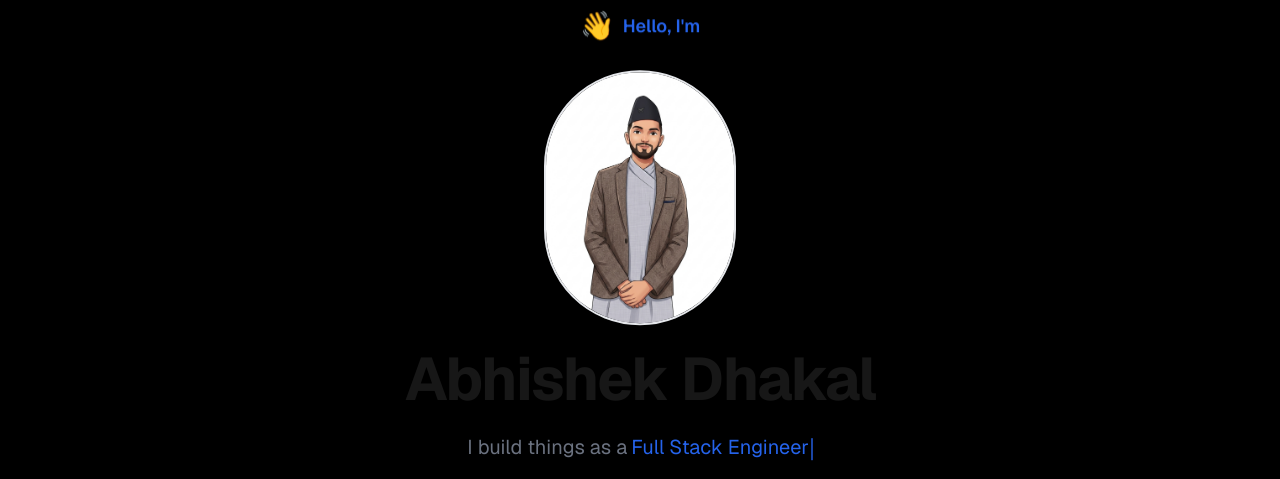
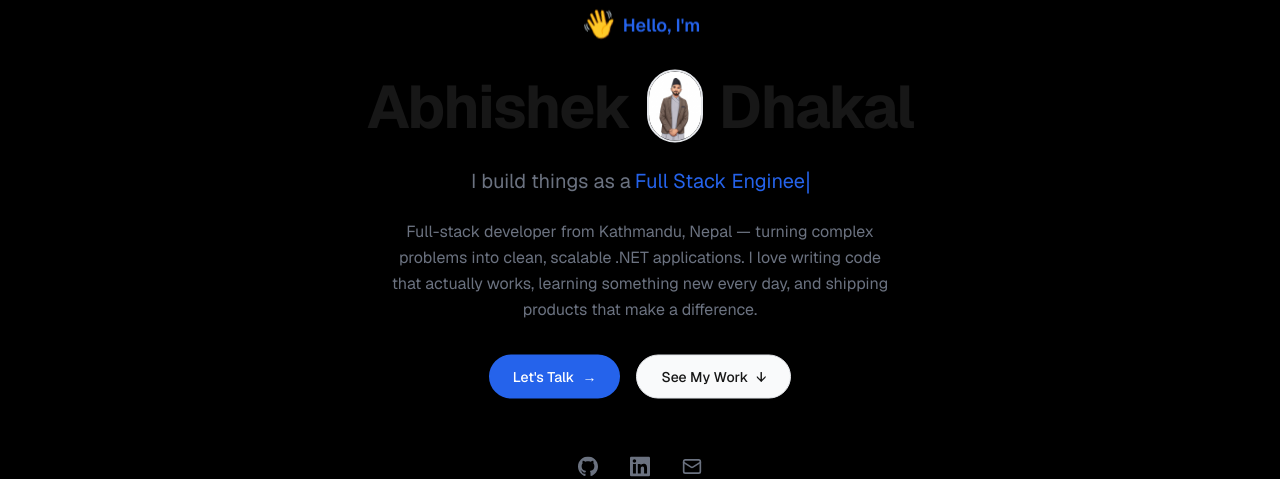
Before and after one commit to GGAbhishekDhakal/MyPortfolio, a Next.js app: page / in a window 1280 px wide. Shown: the part 134-613 px from the top of the page. Built offline with nearby package versions, Linux system fonts and the light colour scheme.

Commit message:
feat: inline profile photo between first and last name

```diff
--- a/app/components/Hero.tsx
+++ b/app/components/Hero.tsx
@@ -24,17 +24,17 @@ export default function Hero() {
 
         <Greeting />
 
+        <h1 className="flex items-center gap-4 text-4xl font-bold tracking-tight text-foreground sm:text-5xl lg:text-6xl">
+          <span>Abhishek</span>
           <Image
             src="/profile.png"
             alt="Abhishek Dhakal"
-          width={192}
-          height={192}
+            width={56}
+            height={56}
             className="rounded-full border-2 border-card-border object-cover shadow-lg"
             priority
           />
-
-        <h1 className="max-w-2xl text-4xl font-bold tracking-tight text-foreground sm:text-5xl lg:text-6xl">
-          Abhishek Dhakal
+          <span>Dhakal</span>
         </h1>
 
         <div className="text-lg text-muted sm:text-xl">
```
Lines whose indentation alone changed are shown as unchanged.
